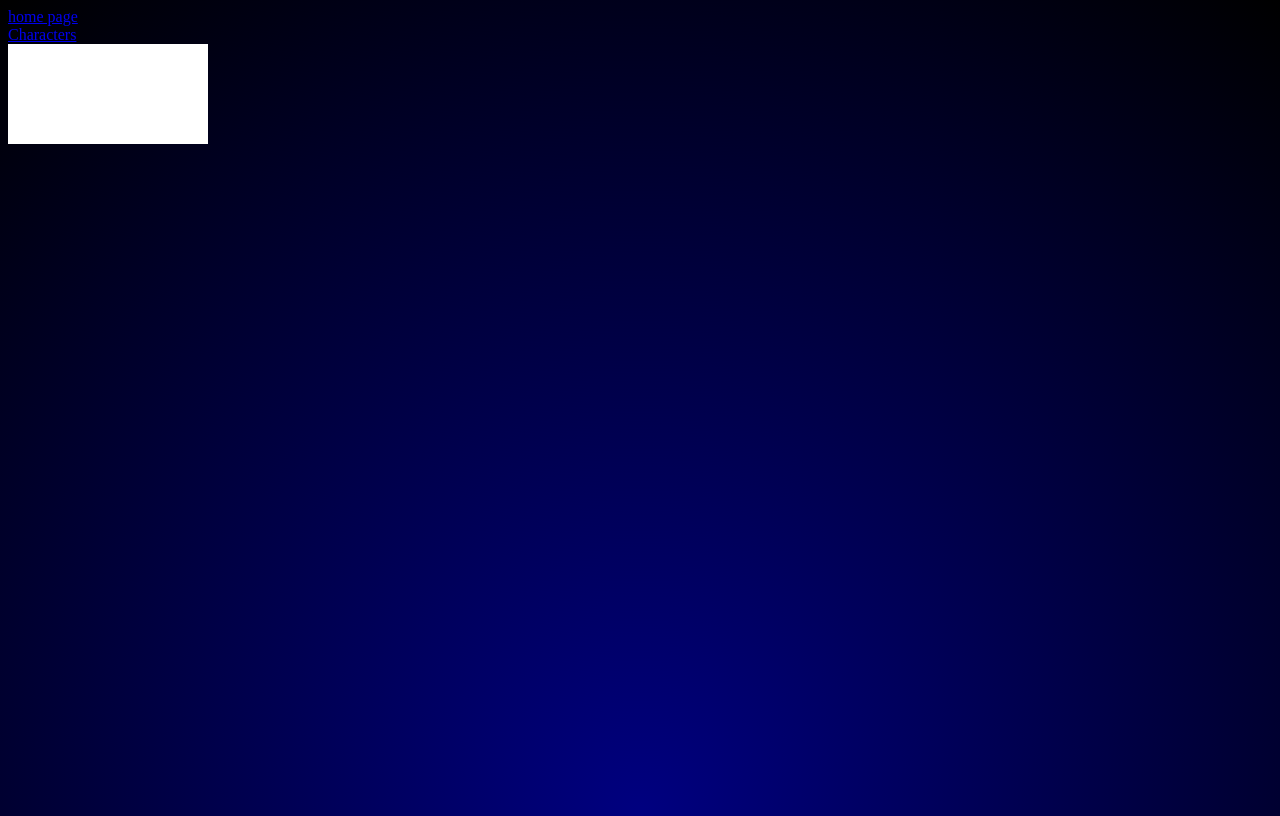
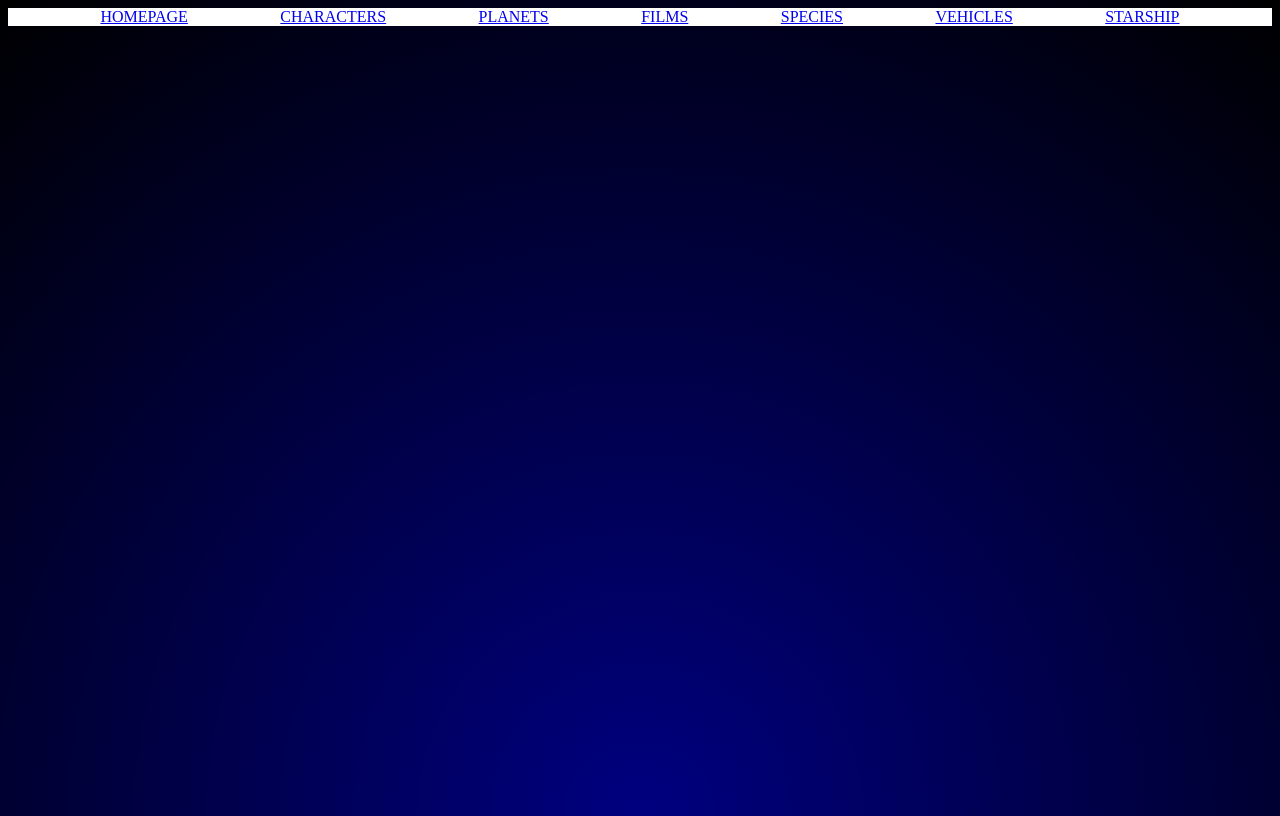
Before and after one commit to mariluzv88/starWarsApi, a React (Create React App) app: page / in a window 1280 px wide. Built offline with nearby package versions, Linux system fonts and the light colour scheme; no server answers.

Commit message:
updated Nav layout by:Cedra added nav components

```diff
--- a/src/App.js
+++ b/src/App.js
@@ -1,12 +1,17 @@
 import React from "react";
 import { useEffect,useState,useContext } from "react";
 import {Route,Routes} from 'react-router-dom'
+import axios from 'axios'
+import { AppContext } from "./context/App_context";
+import './style.css'
 import Main from "./pages/Main";
 import Nav from "./components/Nav";
-import axios from 'axios'
-import './style.css'
-import Container from "./pages/Container";
-import { AppContext } from "./context/App_context";
+import Characters from "./pages/Characters";
+import Planets from "./pages/Planets";
+import Films from "./pages/Films";
+import Species from "./pages/Species";
+import Vehicles from "./pages/Vehicles";
+import Starship from "./pages/Starship";
 
 
 
@@ -25,7 +30,12 @@ function App() {
         <Nav/>
         <Routes>
             <Route path="/" element={<Main />}/>
-            <Route path="/container"element={<Container />}/>
+            <Route path="/characters"element={<Characters />}/>
+            <Route path="/planets"element={<Planets />}/>
+            <Route path="/films"element={<Films />}/>
+            <Route path="/species"element={<Species />}/>
+            <Route path="/vehicles"element={<Vehicles />}/>
+            <Route path="/starship"element={<Starship />}/>
            </Routes>
     </div>
   )
--- a/src/components/Nav.jsx
+++ b/src/components/Nav.jsx
@@ -3,18 +3,30 @@ import {Link} from 'react-router-dom'
 
 function Nav() {
   return (
-    <div className='nav'>
-        <Link to='/'>
-        <div>home page</div>
-        </Link>
-        <Link to='/container'>
-        <div>Characters</div>
-        </Link>
-
-
-
+    <div className="nav">
+      <Link to="/">
+        <div>HOMEPAGE</div>
+      </Link>
+      <Link to="/characters">
+        <div>CHARACTERS</div>
+      </Link>
+      <Link to="/planets">
+        <div>PLANETS</div>
+      </Link>
+      <Link to="/films">
+        <div>FILMS</div>
+      </Link>
+      <Link to="/species">
+        <div>SPECIES</div>
+      </Link>
+      <Link to="/vehicle">
+        <div>VEHICLES</div>
+      </Link>
+      <Link to="/starship">
+        <div>STARSHIP</div>
+      </Link>
     </div>
-  )
+  );
 }
 
-export default Nav
+export default Nav;
--- /dev/null
+++ b/src/pages/Films.jsx
@@ -0,0 +1,9 @@
+import React from 'react'
+
+function Films() {
+  return (
+    <div></div>
+  )
+}
+
+export default Films
--- a/src/pages/Main.jsx
+++ b/src/pages/Main.jsx
@@ -4,7 +4,7 @@ import Marquee from '../components/Marquee'
 function Main() {
   return (
     <div>
-        <Marquee/>
+        {/* <Marquee/> */}
     </div>
   )
 }
--- /dev/null
+++ b/src/pages/Planets.jsx
@@ -0,0 +1,9 @@
+import React from 'react'
+
+function Planets() {
+  return (
+    <div></div>
+  )
+}
+
+export default Planets
--- /dev/null
+++ b/src/pages/Species.jsx
@@ -0,0 +1,9 @@
+import React from 'react'
+
+function Species() {
+  return (
+    <div></div>
+  )
+}
+
+export default Species
--- /dev/null
+++ b/src/pages/Starship.jsx
@@ -0,0 +1,9 @@
+import React from 'react'
+
+function Starship() {
+  return (
+    <div></div>
+  )
+}
+
+export default Starship
--- /dev/null
+++ b/src/pages/Vehicles.jsx
@@ -0,0 +1,9 @@
+import React from 'react'
+
+function Vehicles() {
+  return (
+    <div></div>
+  )
+}
+
+export default Vehicles
--- a/src/style.css
+++ b/src/style.css
@@ -52,3 +52,8 @@
       transform: rotate(360deg);
     }
   }
+  .nav {
+    display: flex;
+    justify-content: space-evenly;
+    background-color: white;
+  }
```
Also changed, not shown: src/pages/Characters.jsx (renamed from src/pages/Container.jsx, +5 -4 lines).
